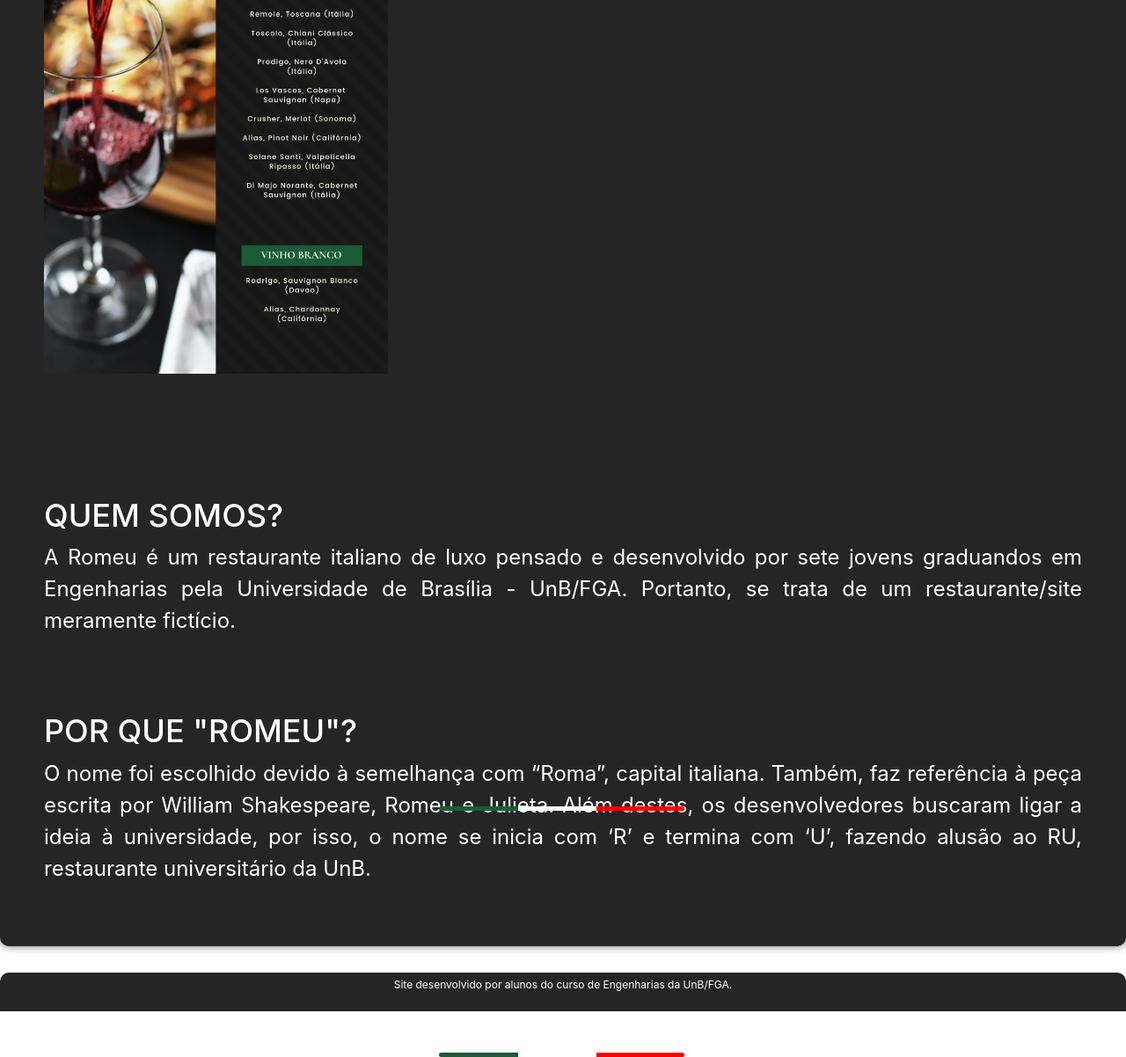
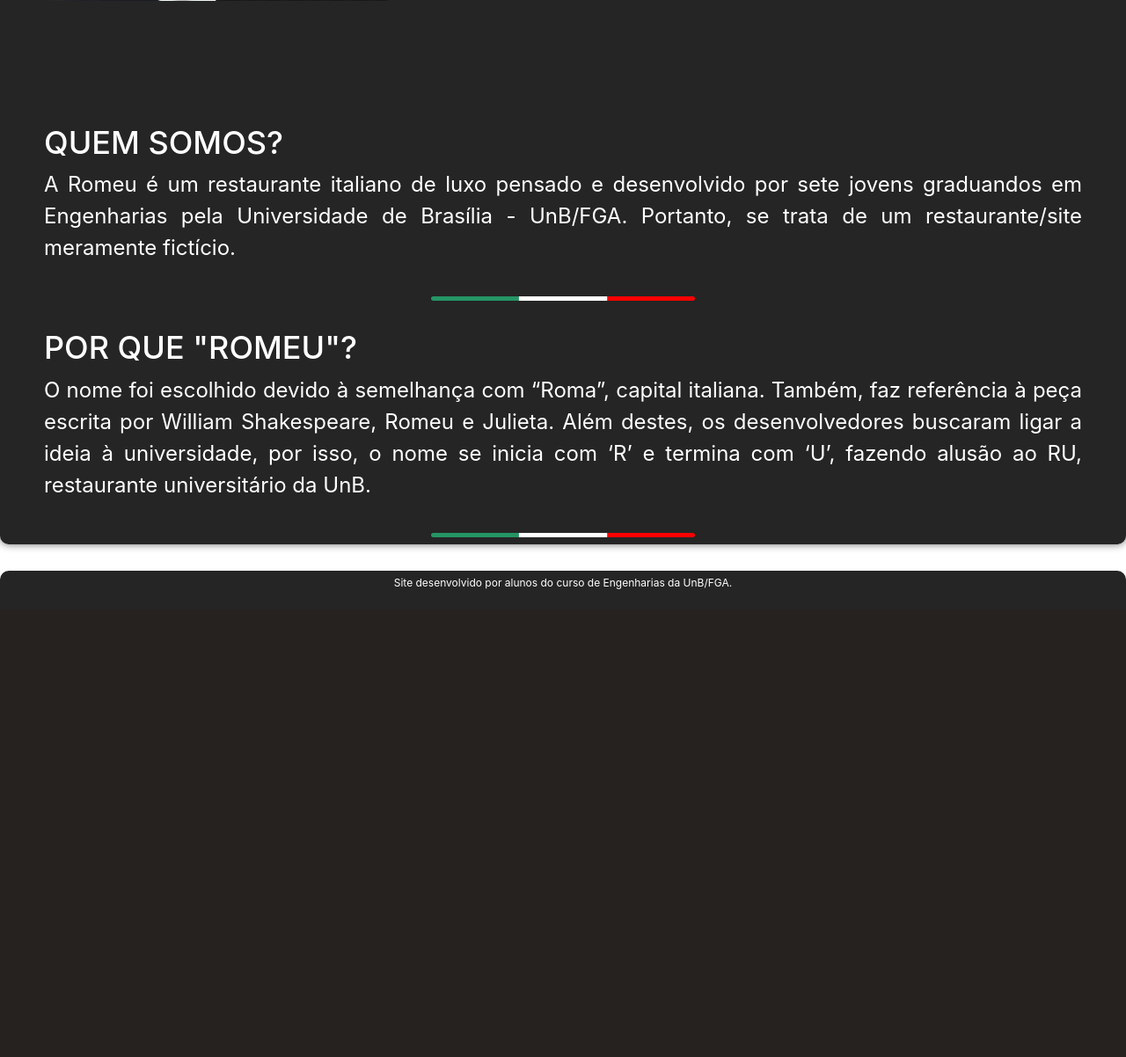
Before and after one commit to luclopesr/RestauranteRomeu, a Flask app: page / in a window 1280 px wide. Shown: the part 2739-3941 px from the top of the page at 88% size. After the commit the page ends 3409 px from the top, so only its background shows below. Run offline with Flask 2, Linux system fonts and the light colour scheme; some libraries are stand-ins or nearby versions.

Commit message:
Ajustes finais

```diff
--- a/static/style.css
+++ b/static/style.css
@@ -245,71 +241,24 @@ select {
 #conheca p {
   font-size: 24px;
   text-align: justify;
-  padding-bottom: 70px;
 }
 
-#retangulo4 {
-  position: absolute;
-  width: 100px;
-  height: 5px;
-  left: 39%;
-  top: 457%;
-  border-radius: 3px 0px 0px 3px;
-
-  background: var(--cor4);
+#paragrafo1 {
+  padding-bottom: 25px;
+  margin: 0px;
 }
 
-#retangulo5 {
-  position: absolute;
-  width: 100px;
-  height: 5px;
-  left: 46%;
-  top: 457%;
-
-  background: #ffffff;
+#titulo2 {
+  padding-top: 25px;
 }
 
-#retangulo6 {
-  position: absolute;
-  width: 100px;
-  height: 5px;
-  left: 53%;
-  top: 457%;
-  border-radius: 0px 3px 3px 0px;
-
-  background: red;
+#paragrafo2 {
+  padding-bottom: 25px;
+  margin: 0px;
 }
 
-#retangulo7 {
-  position: absolute;
-  width: 100px;
-  height: 5px;
-  left: 39%;
-  top: 492%;
-  border-radius: 3px 0px 0px 3px;
-
-  background: var(--cor4);
-}
-
-#retangulo8 {
-  position: absolute;
-  width: 100px;
-  height: 5px;
-  left: 46%;
-  top: 492%;
-
-  background: #ffffff;
-}
-
-#retangulo9 {
-  position: absolute;
-  width: 100px;
-  height: 5px;
-  left: 53%;
-  top: 492%;
-  border-radius: 0px 3px 3px 0px;
-
-  background: red;
+.bandeira {
+  text-align: center;
 }
 
 footer {
--- a/templates/romeu.html
+++ b/templates/romeu.html
@@ -47,107 +47,15 @@
         </section>
 
         <section class="bloco" id="reservas">
-          <div class="container-fluid d-flex justify-content-center" id="total">
-            <div class="col-lg-12" id="interior">
-              {% block content %} {% endblock %}
-            </div>
-            <!--<img
-              src="{{ url_for('static', filename='mapainterno-525.png') }}"
-              alt="Mapa Interno"
-              id="mapainterno"
-            />-->
-          </div>
-          <!--
-          <h1>RESERVAS</h1>
-            <div class="container">
-              <div class="row">
-                  <div class="seat"></div>
-                  <div class="seat"></div>
-                  <div class="seat"></div>
-                  <div class="seat"></div>
-                  <div class="seat"></div>
-                  <div class="seat"></div>
-              </div>
-              <div class="row">
-                  <div class="seat"></div>
-                  <div class="seat"></div>
-                  <div class="seat"></div>
-                  <div class="seat"></div>
-                  <div class="seat"></div>
-                  <div class="seat"></div>
-              </div>
-          </div>
-
-          <form>
-            <div>
-              <label>Nome</label>
-              <input
-                type="text"
-                name="nome"
-                id="nome"
-                placeholder="Digite seu nome completo"
-                required
-              />
-            </div>
-
-            <div>
-              <label>E-mail</label>
-              <input
-                type="email"
-                name="email"
-                id="email"
-                placeholder="Digite seu e-mail"
-                required
-              />
-            </div>
-
-            <div>
-              <label>Data</label>
-              <input type="date" name="data" id="data" required />
-            </div>
-
-            <div>
-              <label>Horário</label>
-              <select name="horario" id="horario" required>
-                <option selected disabled value="">Selecione</option>
-                <option>12:00</option>
-                <option>14:00</option>
-                <option>16:00</option>
-                <option>18:00</option>
-                <option>20:00</option>
-                <option>22:00</option>
-              </select>
-            </div>
-
-            <div>
-              <label>N° de Pessoas</label>
-              <input type="number" name="pessoas" id="pessoas" min="1" max="10" required />
-            </div>
-
-            <div>
-              <label>N° da Mesa</label>
-              <select name="mesa" id="mesa" required>
-                <option selected disabled value="">Selecione</option>
-                <option>Mesa 1</option>
-                <option>Mesa 2</option>
-                <option>Mesa 3</option>
-                <option>Mesa 4</option>
-                <option>Mesa 5</option>
-                <option>Mesa 6</option>
-                <option>Mesa 7</option>
-                <option>Mesa 8</option>
-                <option>Mesa 9</option>
-                <option>Mesa 10</option>
-                <option>Mesa 11</option>
-              </select>
-            </div>
-
-            <button id="disponibilidade">Verificar Disponibilidade</button>
-            <button id="enviar" type="submit">ENVIAR</button>
-          </form>
-          -->
+          <!-- Formulário em Python -->
+          {% block content %} {% endblock %}
+          <!-- Imagem Mapa Interno -->
+          <img
+            src="{{ url_for('static', filename='mapainterno-525.png') }}"
+            alt="Mapa Interno"
+            id="mapainterno"
+          />
         </section>
-
         <section class="bloco" id="cardapio">
           <h1>CARDÁPIO</h1>
           <div class="cardapios">
@@ -171,19 +79,22 @@
 
         <section class="bloco" id="conheca">
           <h1>QUEM SOMOS?</h1>
-          <p>
+          <p id="paragrafo1">
             A Romeu é um restaurante italiano de luxo pensado e desenvolvido por
             sete jovens graduandos em Engenharias pela Universidade de Brasília
             - UnB/FGA. Portanto, se trata de um restaurante/site meramente
             fictício.
           </p>
 
-          <div id="retangulo4"></div>
-          <div id="retangulo5"></div>
-          <div id="retangulo6"></div>
+          <div class="bandeira">
+            <img
+              src="{{ url_for('static', filename='bandeira-300.png') }}"
+              alt="bandeira"
+            />
+          </div>
 
-          <h1>POR QUE "ROMEU"?</h1>
-          <p>
+          <h1 id="titulo2">POR QUE "ROMEU"?</h1>
+          <p id="paragrafo2">
             O nome foi escolhido devido à semelhança com “Roma”, capital
             italiana. Também, faz referência à peça escrita por William
             Shakespeare, Romeu e Julieta. Além destes, os desenvolvedores
@@ -192,9 +103,12 @@
             universitário da UnB.
           </p>
 
-          <div id="retangulo7"></div>
-          <div id="retangulo8"></div>
-          <div id="retangulo9"></div>
+          <div class="bandeira">
+            <img
+              src="{{ url_for('static', filename='bandeira-300.png') }}"
+              alt="bandeira"
+            />
+          </div>
         </section>
       </section>
     </main>
```
Also changed, not shown: other parts of static/style.css (+14 -40 lines), templates/name.html (+35 -31 lines).
